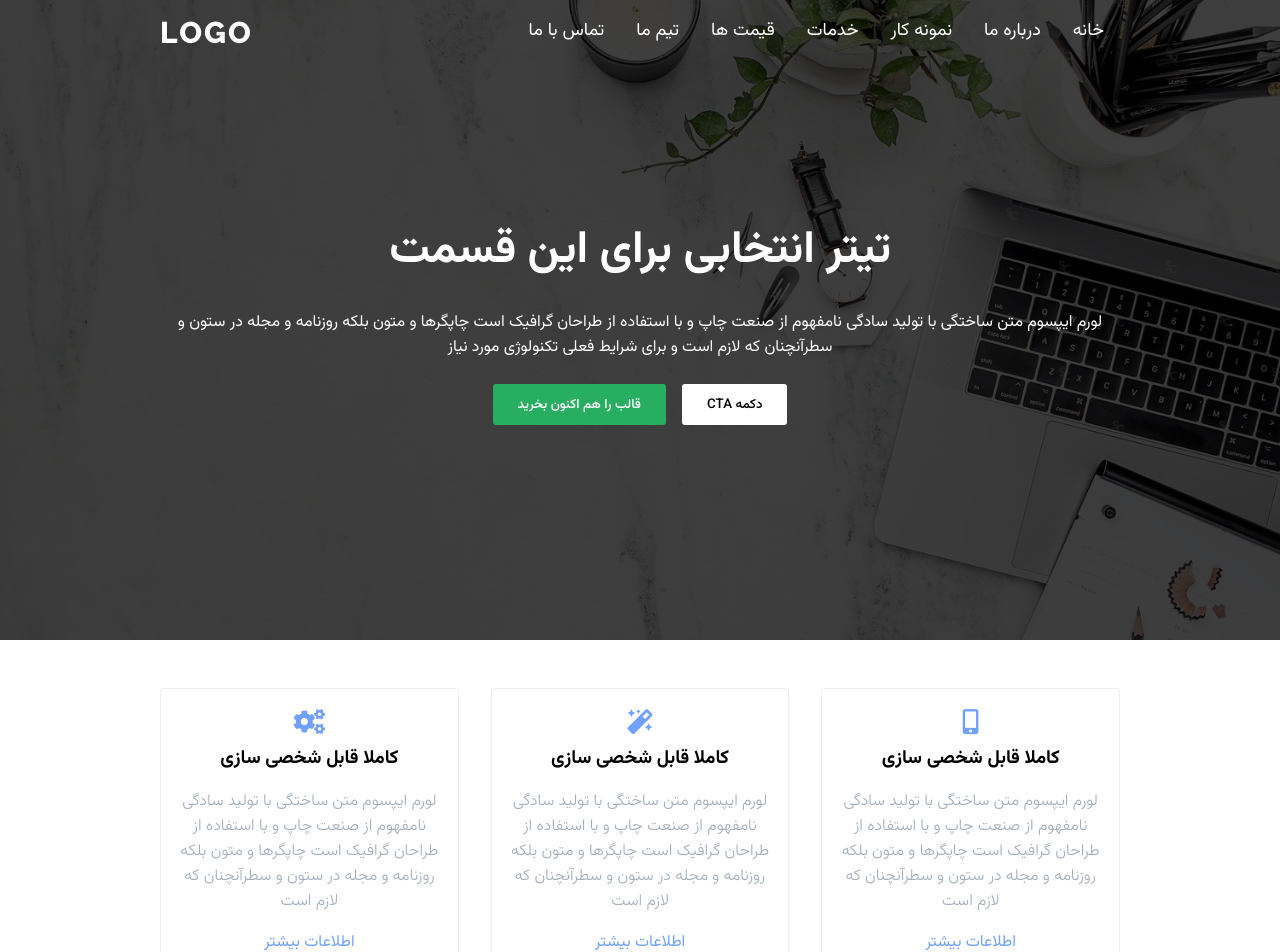
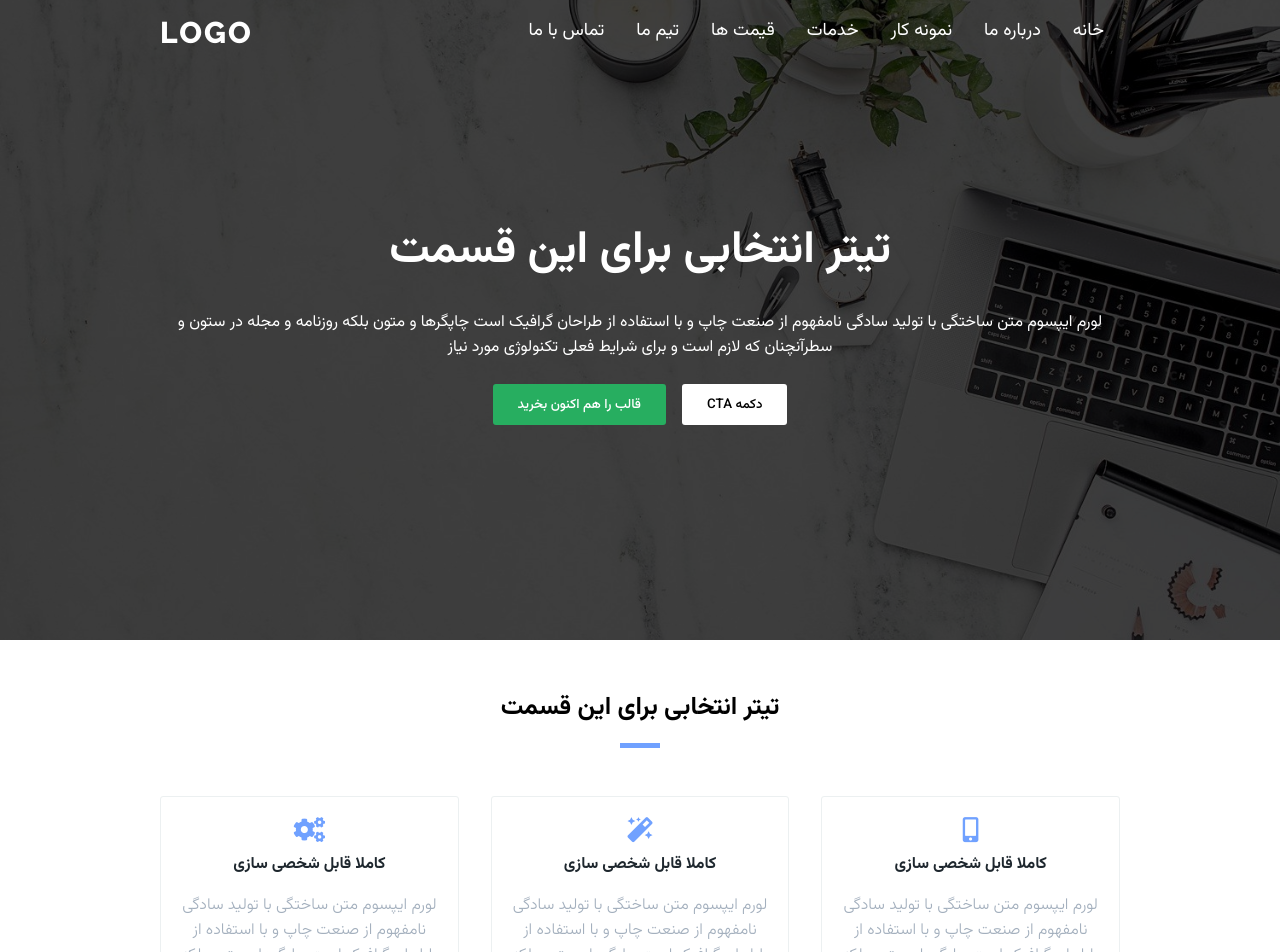
Before and after one commit to randomhex1998/logo_react, a React (Create React App) app: page / in a window 1280 px wide. Shown: the top 952 px of the page. Built offline with nearby package versions, Linux system fonts and the light colour scheme.

Commit message:
add-MainTitle-for-description-section

```diff
--- a/src/components/Description/DecriptionBox.js
+++ b/src/components/Description/DecriptionBox.js
@@ -6,7 +6,7 @@ const DesBox = ({ICON}) => {
   return (
     <div className="desc-box column">
       <DescIco ClsName="des-ico" Ico={ICON} />
-      <DescTitle Title="کاملا قابل شخصی سازی" />
+      <DescTitle ClsName="DescTitle" Title="کاملا قابل شخصی سازی" />
       <DescPara ClsName="desc-para" />
       <a href="#" className="desc-link">اطلاعات بیشتر</a>
     </div>
--- a/src/components/Description/Description.js
+++ b/src/components/Description/Description.js
@@ -4,7 +4,8 @@ import DesBox from './DecriptionBox';
 const Description = () => {
     return (
         <section className='description pTB-3'>
-            <div className='wrapper container'>
+            <h3 className="MainTitles">تیتر انتخابی برای این قسمت</h3>
+            <div className='wrapper container pt-2'>
                 <DesBox ICON="fas fa-cogs"/>
                 <DesBox ICON="fas fa-magic"/>
                 <DesBox ICON="fas fa-mobile-alt"/>
--- a/src/components/Description/Description.scss
+++ b/src/components/Description/Description.scss
@@ -1,4 +1,6 @@
 .description{
+
+
 
     .wrapper {
         display: flex;
@@ -21,9 +23,10 @@
 
 
             .DescTitle{
-                font-size: 16px;
-                font-weight: 400;
+                font-size: 16px !important;
+                font-weight: bold !important;
                 color: $dark-color;
+                font-family: $main-persian-font !important;
             }
 
 
--- a/src/scss/_def.scss
+++ b/src/scss/_def.scss
@@ -68,6 +68,27 @@ li{
     padding: 3rem 0;
 }
 
+.pt-2{
+    padding-top: 2rem;
+}
+
 .column{
     flex: 1;
 }
+
+.MainTitles{
+        font-size: 25px;
+        text-align: center;
+        font-weight: 900;
+        font-family: $main-persian-font;
+
+        &::after{
+            content: "";
+            width: 40px;
+            height: 5px;
+            background-color: $light-purple-color;
+            display: block;
+            text-align: center;
+            margin: 1rem auto;
+        }
+}
```
